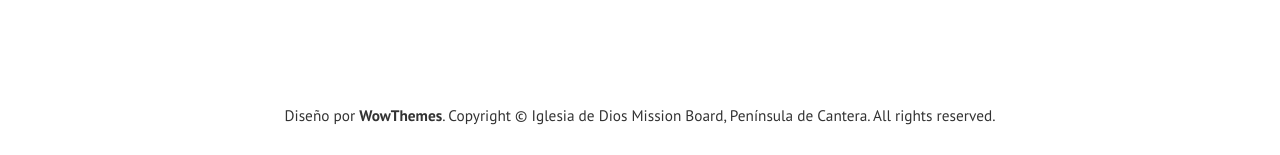
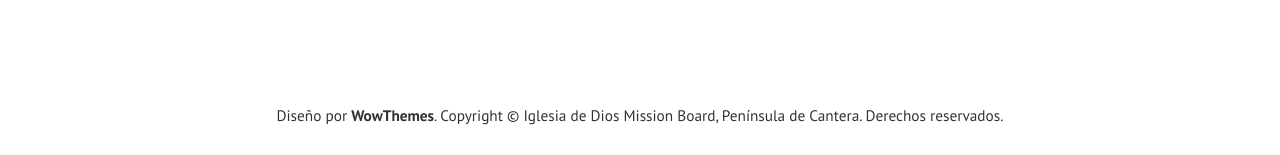
Before and after one commit to canteraidmb/website, a Jekyll site: the page built from index.html, in a window 1280 px wide and 900 px high, scrolled down 885 px. Shown: the part 742-897 px from the top of the window. Built offline with Jekyll 4.4.1, drawn with Linux system fonts in a browser that asks for light colours; the list of posts is cut into pages by our own code; comment, search, counter and statistics services are not loaded.

Commit message:
Update default.html

```diff
--- a/_layouts/default.html
+++ b/_layouts/default.html
@@ -117,7 +117,7 @@ gtag('config', '{{site.ganalytics}}');
     </ul>
     <div class="copyright small">
         Diseño por <a class="hover-opacity font-weight-bold" href="https://bootstrapstarter.com/template-affiliates-bootstrap-jekyll/">WowThemes</a>.
-       Copyright © {{site.title}}. All rights reserved.
+       Copyright © {{site.title}}. Derechos reservados.
     </div>
 </footer>
 
```
